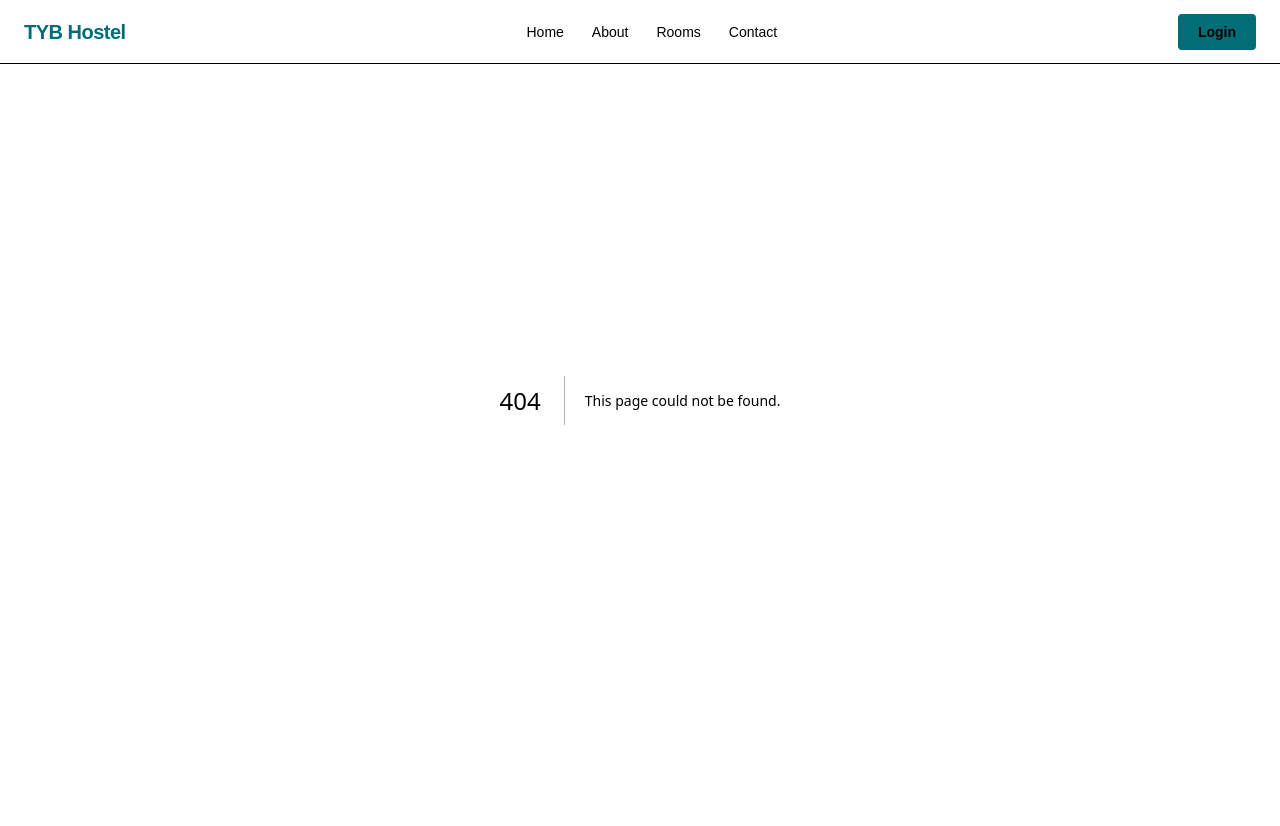
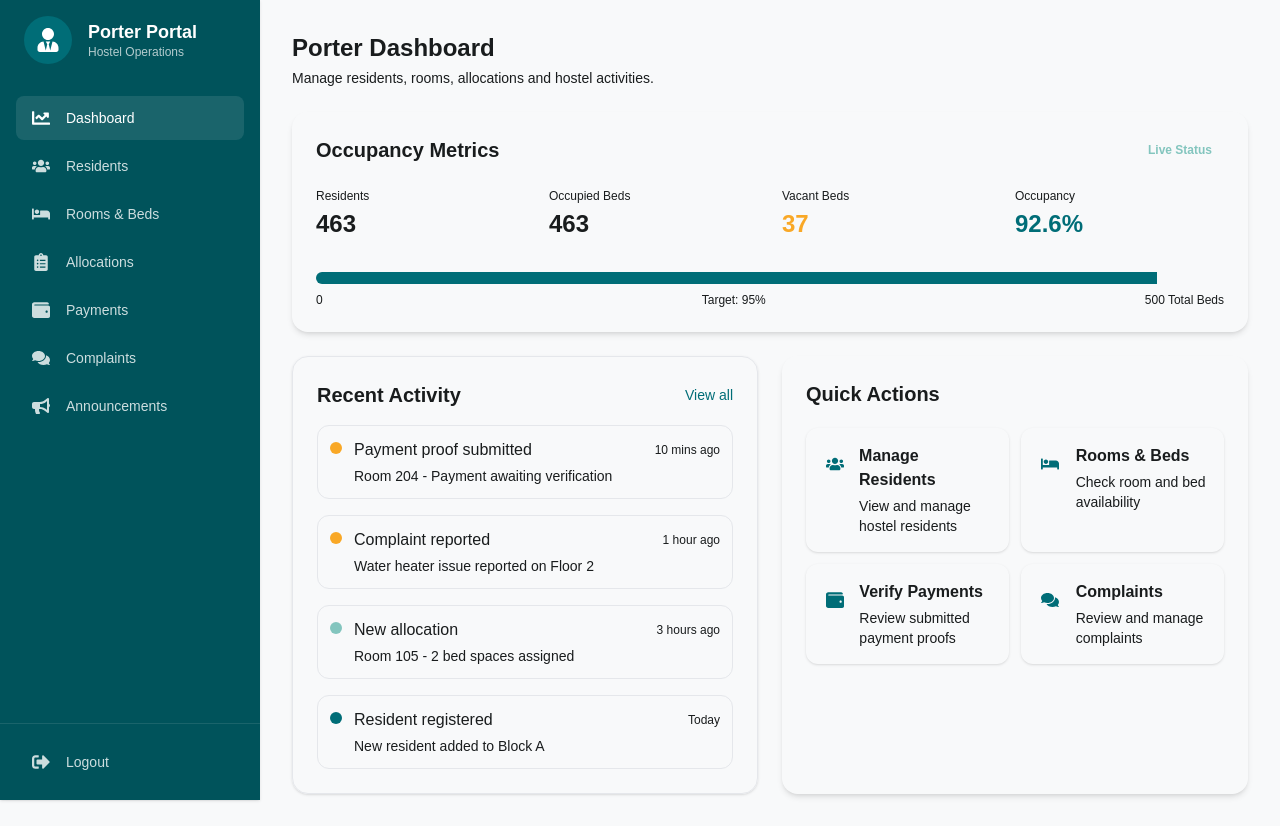
Before and after one commit to sammyyaws/hostel_management, a Next.js app: page /porter in a window 1280 px wide. Before the commit this address had no page. Before the commit the page ends 800 px from the top, so only its background shows below. Built offline with nearby package versions, Linux system fonts and the light colour scheme.

Commit message:
Started working on the porter dashboard

```diff
--- /dev/null
+++ b/app/(dashboard)/porter/layout.tsx
@@ -0,0 +1,54 @@
+"use client";
+
+import React, { useState } from "react";
+import { FaUserTie } from "react-icons/fa";
+
+import DashboardSidebar from "@/components/dashboard/admin/DashboardSidebar";
+import DashboardMobileHeader from "@/components/dashboard/admin/DashboardMobileHeader";
+import DashboardMobileMenu from "@/components/dashboard/admin/DashboardMobileMenu";
+
+import { porterNavigation } from "@/components/dashboard/navigation/porterNavigation";
+
+export default function PorterLayout({
+  children,
+}: {
+  children: React.ReactNode;
+}) {
+  const [mobileMenuOpen, setMobileMenuOpen] = useState(false);
+
+  return (
+    <div className="min-h-screen bg-[#f8f9fa]">
+      {/* Desktop Sidebar */}
+      <DashboardSidebar
+        navigation={porterNavigation}
+        portalName="Porter Portal"
+        portalSubtitle="Hostel Operations"
+        portalIcon={FaUserTie}
+      />
+
+      {/* Mobile Header */}
+      <DashboardMobileHeader
+        onMenuClick={() => setMobileMenuOpen(true)}
+        portalName="Porter Portal"
+        portalSubtitle="Hostel Operations"
+      />
+
+      {/* Mobile Menu */}
+      <DashboardMobileMenu
+        isOpen={mobileMenuOpen}
+        onClose={() => setMobileMenuOpen(false)}
+        navigation={porterNavigation}
+        portalName="Porter Portal"
+        portalSubtitle="Hostel Operations"
+        portalIcon={FaUserTie}
+      />
+
+      {/* Page Content */}
+      <main className="min-h-screen md:ml-[260px]">
+        <div className="pt-16 md:pt-0">
+          {children}
+        </div>
+      </main>
+    </div>
+  );
+}
--- /dev/null
+++ b/app/(dashboard)/porter/page.tsx
@@ -0,0 +1,5 @@
+import PorterDashboard from "@/components/dashboard/porter/PorterDashboard";
+
+export default function Page() {
+  return <PorterDashboard />;
+}
--- a/app/components/dashboard/admin/settings/StaffDetails.tsx
+++ b/app/components/dashboard/admin/settings/StaffDetails.tsx
@@ -84,7 +84,7 @@ export default function StaffDetails({ staffId }: StaffDetailsProps) {
   };
 
   return (
-    <div className="space-y-6">
+    <div className="space-y-6 mx-auto max-w-7xl p-4 md:p-8">
       {/* Back */}
       <Link
         href="/admin/settings"
--- /dev/null
+++ b/app/components/dashboard/navigation/porterNavigation.ts
@@ -0,0 +1,50 @@
+import {
+  FaChartLine,
+  FaUsers,
+  FaBed,
+  FaClipboardList,
+  FaWallet,
+  FaComments,
+  FaBullhorn,
+  FaChartBar,
+  FaCog,
+} from "react-icons/fa";
+
+export const porterNavigation = [
+  {
+    name: "Dashboard",
+    href: "/porter",
+    icon: FaChartLine,
+  },
+  {
+    name: "Residents",
+    href: "/porter/residents",
+    icon: FaUsers,
+  },
+  {
+    name: "Rooms & Beds",
+    href: "/porter/rooms",
+    icon: FaBed,
+  },
+  {
+    name: "Allocations",
+    href: "/porter/allocations",
+    icon: FaClipboardList,
+  },
+  {
+    name: "Payments",
+    href: "/porter/payments",
+    icon: FaWallet,
+  },
+  {
+    name: "Complaints",
+    href: "/porter/complaints",
+    icon: FaComments,
+  },
+  {
+    name: "Announcements",
+    href: "/porter/announcements",
+    icon: FaBullhorn,
+  },
+
+];
--- /dev/null
+++ b/app/components/dashboard/porter/PorterDashboard.tsx
@@ -0,0 +1,96 @@
+"use client";
+
+import OccupancyMetrics from "@/components/dashboard/admin/OccupancyMetrics";
+import RecentActivity from "@/components/dashboard/admin/RecentActivity";
+import QuickActions from "@/components/dashboard/admin/QuickActions";
+import {
+  FaUsers,
+  FaBed,
+  FaWallet,
+  FaComments,
+} from "react-icons/fa";
+
+export default function PorterDashboard() {
+  const porterActivities = [
+    {
+      title: "Payment proof submitted",
+      time: "10 mins ago",
+      detail: "Room 204 - Payment awaiting verification",
+      tone: "warning" as const,
+    },
+    {
+      title: "Complaint reported",
+      time: "1 hour ago",
+      detail: "Water heater issue reported on Floor 2",
+      tone: "warning" as const,
+    },
+    {
+      title: "New allocation",
+      time: "3 hours ago",
+      detail: "Room 105 - 2 bed spaces assigned",
+      tone: "info" as const,
+    },
+    {
+      title: "Resident registered",
+      time: "Today",
+      detail: "New resident added to Block A",
+      tone: "success" as const,
+    },
+  ];
+
+  const porterActions = [
+    {
+      title: "Manage Residents",
+      description: "View and manage hostel residents",
+      icon: FaUsers,
+    },
+    {
+      title: "Rooms & Beds",
+      description: "Check room and bed availability",
+      icon: FaBed,
+    },
+    {
+      title: "Verify Payments",
+      description: "Review submitted payment proofs",
+      icon: FaWallet,
+    },
+    {
+      title: "Complaints",
+      description: "Review and manage complaints",
+      icon: FaComments,
+    },
+  ];
+
+  return (
+    <div className="space-y-6 mx-auto max-w-7xl p-4 md:p-8">
+
+      {/* Header */}
+      <div>
+        <h1 className="text-2xl font-bold text-on-surface">
+          Porter Dashboard
+        </h1>
+
+        <p className="mt-1 text-sm text-on-surface-variant">
+          Manage residents, rooms, allocations and hostel activities.
+        </p>
+      </div>
+
+      {/* Occupancy */}
+      <OccupancyMetrics
+        residents={463}
+        occupiedBeds={463}
+        vacantBeds={37}
+        totalBeds={500}
+        occupancy={92.6}
+      />
+
+      {/* Activity + Actions */}
+      <div className="grid gap-6 xl:grid-cols-2">
+        <RecentActivity items={porterActivities} />
+
+        <QuickActions actions={porterActions} />
+      </div>
+
+    </div>
+  );
+}
--- a/app/components/hompage/NavbarGuard.tsx
+++ b/app/components/hompage/NavbarGuard.tsx
@@ -9,7 +9,7 @@ export default function NavbarGuard() {
 
   // Hide navbar for auth routes
   if (pathname.startsWith("/login") || pathname.startsWith("/signup") ||
-   pathname.startsWith("/auth") || pathname.startsWith("/admin")  || pathname.startsWith("/students_portal") || pathname.startsWith("/manager")) {
+   pathname.startsWith("/auth") || pathname.startsWith("/admin")  || pathname.startsWith("/students_portal") || pathname.startsWith("/porter")) {
     return null;
   }
 
```
Also changed, not shown: app/(dashboard)/manager/page.tsx (deleted).
